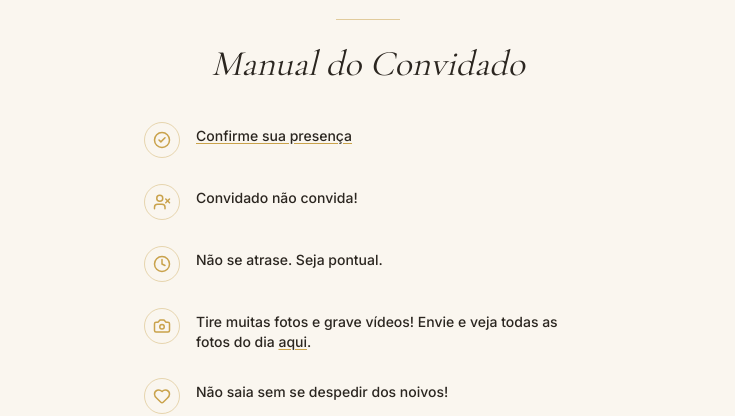
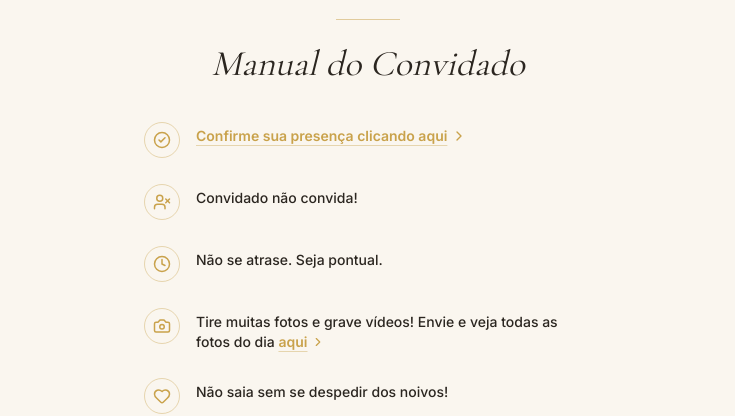
Before and after one commit to SkeBug/nosso-noivado, a Next.js app: page / in a window 1280 px wide. Shown: the part 2170-2586 px from the top of the page, without its empty margins (272-1007 px from the left). Built offline with nearby package versions, Linux system fonts and the light colour scheme; no server answers.

Commit message:
feat(guest-manual): update rules text and add icons
* Enhance rule text for clarity and engagement
* Include ChevronRight icons for better UI indication
* Adjust styling for icon display in the guest manual

```diff
--- a/components/GuestManual.tsx
+++ b/components/GuestManual.tsx
@@ -7,6 +7,7 @@ import {
   Camera,
   Heart,
   PartyPopper,
+  ChevronRight,
 } from "lucide-react";
 import { eventConfig } from "@/config/event";
 import FadeIn from "./ui/FadeIn";
@@ -21,11 +22,20 @@ const ruleIcons: ReactNode[] = [
   <PartyPopper key="enjoy" size={18} />,
 ];
 
-const linkClassName = "underline decoration-gold underline-offset-2 hover:text-gold";
+const iconCircleClassName =
+  "mt-0.5 flex h-9 w-9 shrink-0 items-center justify-center rounded-full border border-gold/40 text-gold";
+
+const linkClassName =
+  "inline-flex items-center gap-1 font-semibold text-gold underline decoration-gold/40 underline-offset-4 transition-colors hover:decoration-gold";
 
 function renderRuleText(rule: string, index: number, albumUrl: string): ReactNode {
   if (index === 0) {
-    return <RsvpTriggerButton className={`text-left ${linkClassName}`}>{rule}</RsvpTriggerButton>;
+    return (
+      <RsvpTriggerButton className={`text-left ${linkClassName}`}>
+        {rule}
+        <ChevronRight size={16} className="shrink-0" aria-hidden="true" />
+      </RsvpTriggerButton>
+    );
   }
 
   if (!rule.includes("{albumLink}")) return rule;
@@ -39,6 +49,7 @@ function renderRuleText(rule: string, index: number, albumUrl: string): ReactNod
       {hasAlbum ? (
         <a href={albumUrl} target="_blank" rel="noopener noreferrer" className={linkClassName}>
           aqui
+          <ChevronRight size={14} className="shrink-0" aria-hidden="true" />
         </a>
       ) : (
         "aqui"
@@ -68,9 +79,7 @@ export default function GuestManual() {
           <ol className="mt-9 flex flex-col gap-6">
             {guestManual.rules.map((rule, index) => (
               <li key={rule} className="flex items-start gap-4">
-                <span className="mt-0.5 flex h-9 w-9 shrink-0 items-center justify-center rounded-full border border-gold/40 text-gold">
-                  {ruleIcons[index]}
-                </span>
+                <span className={iconCircleClassName}>{ruleIcons[index]}</span>
                 <span className="pt-1.5 font-sans text-sm font-medium text-foreground">
                   {renderRuleText(rule, index, photoGallery.driveFolderUploadUrl)}
                 </span>
--- a/config/event.ts
+++ b/config/event.ts
@@ -41,10 +41,10 @@ export const eventConfig = {
   guestManual: {
     arrivalTime: "same-as-event", // reuse eventConfig.date.displayLabel in the UI
     rules: [
-      "Confirme sua presença",
+      "Confirme sua presença clicando aqui",
       "Convidado não convida!",
       "Não se atrase. Seja pontual.",
-      "Tire muitas fotos e grave vídeos! Envie e veja todas as fotos do dia {albumLink}.", // {albumLink} interpolated with photoGallery.driveFolderUploadUrl
+      "Tire muitas fotos e grave vídeos! Envie e veja todas as fotos do dia {albumLink}", // {albumLink} interpolated with photoGallery.driveFolderUploadUrl
       "Não saia sem se despedir dos noivos!",
       "Aproveite bastante!",
     ],
```
